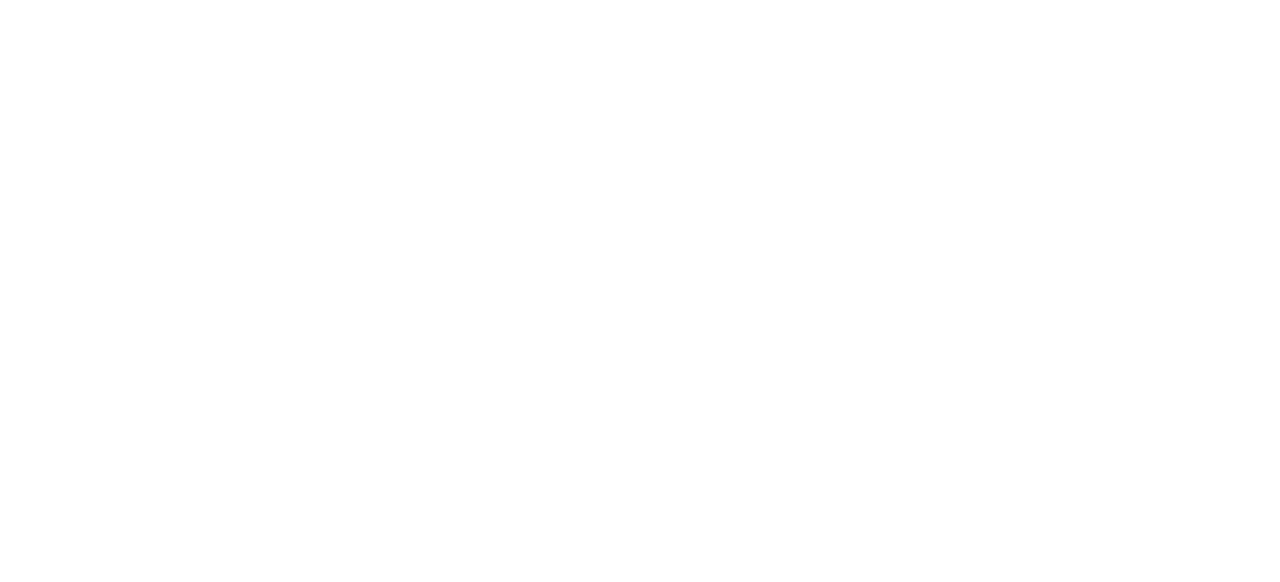
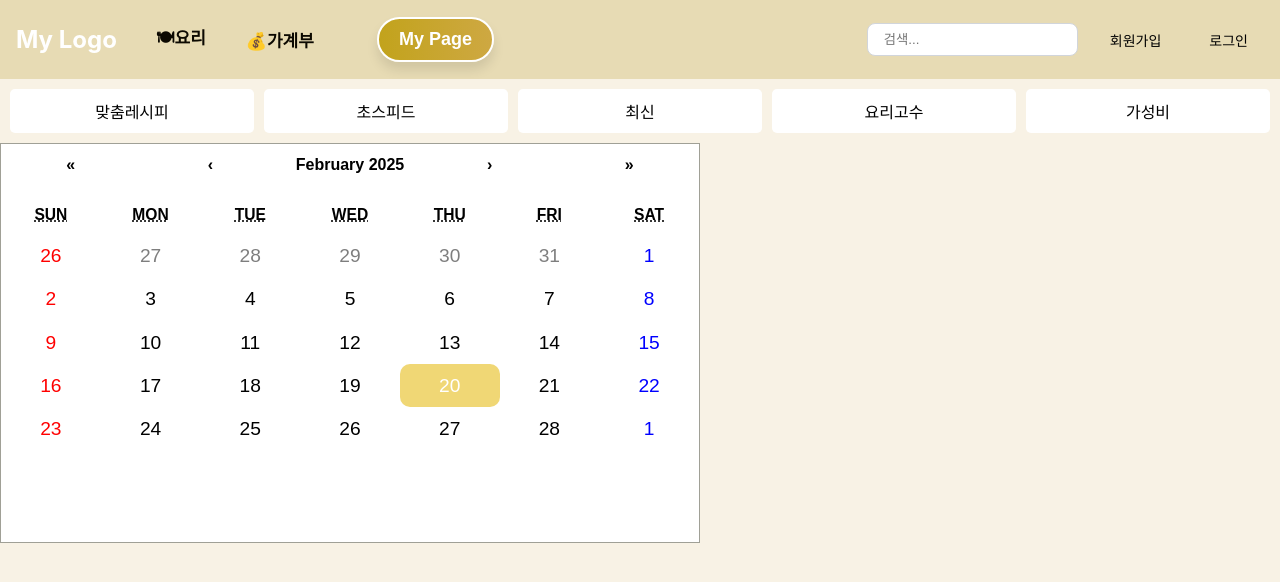
Before and after one commit to Ae-Ti/BMN, a React (Create React App) app in the folder BMN/src/main/reactfront/: page /household-ledger in a window 1280 px wide. Before the commit this address had no page. Shown: the top 582 px of the page. Built offline with nearby package versions, Linux system fonts and the light colour scheme.

Commit message:
목요일 밤에올린 것

```diff
--- a/BMN/src/main/reactfront/package.json
+++ b/BMN/src/main/reactfront/package.json
@@ -9,6 +9,7 @@
     "@testing-library/user-event": "^13.5.0",
     "global": "^4.4.0",
     "react": "^19.0.0",
+    "react-calendar": "^5.1.0",
     "react-dom": "^19.0.0",
     "react-router-dom": "^7.2.0",
     "react-scripts": "^5.0.1",
--- a/BMN/src/main/reactfront/src/App.js
+++ b/BMN/src/main/reactfront/src/App.js
@@ -5,6 +5,10 @@
 import PostCreate from "./component/pages/PostCreate"; // 게시글 작성 페이지 추가
 import LogIn from "./component/pages/LogIn"; // 로그인 페이지 import
 import SignUp from "./component/pages/SignUp"; // 회원가입 페이지 임포트
+import HouseholdLedgerMain from './component/pages/HouseholdLedgerMain';
+
+
+
 
 
 const App = () => {
@@ -16,6 +20,7 @@
           <Route path="post-create" element={<PostCreate />} /> {/* 게시글 작성 페이지 */}
           <Route path="/login" element={<LogIn />} /> {/* 로그인 페이지 추가 */}
           <Route path="/signup" element={<SignUp />} />
+          <Route path="/household-ledger" element={<HouseholdLedgerMain />} /> {/* App.js 내부에서 라우팅 추가*/}
         </Route>
       </Routes>
     </Router>
--- a/BMN/src/main/reactfront/src/component/Layout.jsx
+++ b/BMN/src/main/reactfront/src/component/Layout.jsx
@@ -2,6 +2,10 @@
 import "./Layout.css"; // 스타일 파일을 임포트합니다.
 import { Outlet, useNavigate } from "react-router-dom";
 import RecipeCategoryTabs from "./pages/RecipeCategoryTabs";
+import { Link } from 'react-router-dom';
+
+
+
 
 const Layout = ({ children }) => {
   const navigate = useNavigate(); //✅ 페이지 이동을 위한 useNavigate()
@@ -18,7 +22,8 @@
           <div className="button-group">
             {/* ✅ "요리" 버튼 클릭 시 RecipeMain ("/") 페이지 이동 */}
             <button className="button" onClick={() => navigate("/")}>🍽요리</button>
-            <button className="button">💰가계부</button>
+            <button className="button" onClick={() => navigate("/household-ledger")}>💰가계부</button>
+
           </div>
 
           {/* My Page 버튼 */}
--- /dev/null
+++ b/BMN/src/main/reactfront/src/component/pages/HouseholdLedgerMain.jsx
@@ -0,0 +1,44 @@
+import React, { useState } from "react";
+import Calendar from "react-calendar";
+import "react-calendar/dist/Calendar.css";
+import "./HouseholdMain.css"; // CSS 추가
+
+const HouseholdLedgerMain = () => {
+  const [date, setDate] = useState(new Date());
+
+  // 연도 및 월 변경 핸들러
+  const handleYearChange = (event) => {
+    const newYear = parseInt(event.target.value);
+    setDate(new Date(newYear, date.getMonth(), 1));
+  };
+
+  const handleMonthChange = (event) => {
+    const newMonth = parseInt(event.target.value);
+    setDate(new Date(date.getFullYear(), newMonth, 1));
+  };
+
+  return (
+    <div className="household-ledger-container">
+      {/* 연도와 월 선택 드롭다운 */}
+
+
+      {/* 달력 */}
+      <Calendar
+        onChange={setDate}
+        value={date}
+        locale="en-US"
+        className="custom-calendar"
+        tileClassName={({ date, view }) => {
+          if (view === "month") {
+            const day = date.getDay();
+            if (day === 6) return "saturday"; // 토요일
+            if (day === 0) return "sunday"; // 일요일
+            if (date.getMonth() !== new Date().getMonth()) return "dimmed"; // 이번달이 아닌 날짜
+          }
+        }}
+      />
+    </div>
+  );
+};
+
+export default HouseholdLedgerMain;
--- /dev/null
+++ b/BMN/src/main/reactfront/src/component/pages/HouseholdMain.css
@@ -0,0 +1,104 @@
+.ledger-container {
+    width: 100%;
+    padding: 20px;
+  }
+
+  .ledger-tabs {
+    display: flex;
+    gap: 10px;
+    margin-bottom: 20px;
+  }
+
+  .tab {
+    padding: 10px 20px;
+    background-color: #f8f9fa;
+    border: none;
+    cursor: pointer;
+    font-size: 16px;
+  }
+
+  .tab.active {
+    background-color: #eed173;
+    color: white;
+    font-weight: bold;
+  }
+
+  .ledger-content {
+    display: flex;
+    justify-content: space-between;
+    align-items: flex-start;
+  }
+
+  .calendar-container {
+    flex: 1;
+    max-width: 500px;
+  }
+
+  .empty-space {
+    flex: 1;
+    height: 300px; /* 일단 비워둔 상태 */
+  }
+
+  /* 달력 전체 크기 조정 */
+
+
+  /* 날짜 글씨 검은색으로 */
+  .custom-calendar .react-calendar__tile {
+    color: black;
+    font-size: 1.2rem;
+  }
+
+  /* 현재 선택된 날짜 강조 */
+  .custom-calendar .react-calendar__tile--active {
+    background-color: #f0d775;
+    color: white;
+    border-radius: 10px;
+  }
+  /* 연도와 월 선택 드롭다운 스타일 */
+.date-selector {
+    display: flex;
+    justify-content: center;
+    gap: 10px;
+    margin-bottom: 10px;
+  }
+
+
+  /* 달력 크기 조정 */
+  .custom-calendar {
+    width: 100%;
+    max-width: 700px; /* 크기 더 키움 */
+    font-size: 1.3rem; /* 글자 크기 키움 */
+    color: black;
+  }
+
+
+
+  /* 토요일 파란색 */
+  .custom-calendar .saturday {
+    color: blue !important;
+  }
+
+  /* 일요일 빨간색 */
+  .custom-calendar .sunday {
+    color: red !important;
+  }
+
+  /* 이번 달이 아닌 날짜는 투명도 조절 */
+  .custom-calendar .dimmed {
+    opacity: 0.5;
+    color: black;
+  }
+
+  .react-calendar__navigation {
+    height: 30px; /* 높이 줄이기 */
+  }
+
+  .react-calendar__navigation button {
+    color: black !important; /* 네비게이션(연도, 월) 글자 검은색 */
+    font-weight: bold; /* 글자 굵게 (선택 사항) */
+  }
+
+  .react-calendar {
+    width: 100%; /* 가로 최대 */
+    height: 400px; /* 달력 세로 더 늘리기 */
+  }
```
Also changed, not shown: 1 other file (tests, documents, lock files or other folders).
